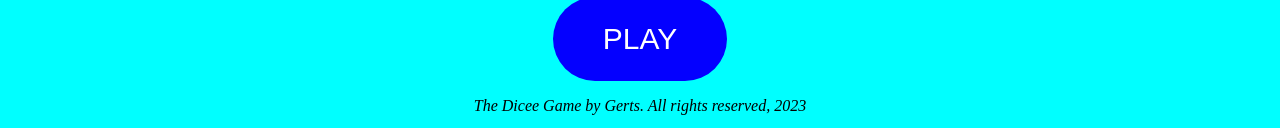
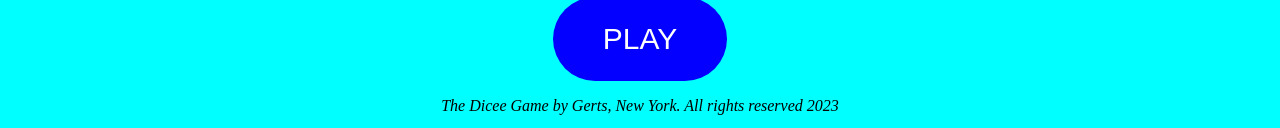
Before and after one commit to Gerts-official/TheDiceeGame, a plain HTML site: page index.html in a window 1280 px wide. Shown: the part 881-1009 px from the top of the page. Drawn offline with Linux system fonts and the light colour scheme.

Commit message:
index.html

```diff
--- a/index.html
+++ b/index.html
@@ -40,7 +40,7 @@
     </div>
 
     <div class="item footer">
-        <p>The Dicee Game by Gerts. All rights reserved, 2023<p>
+        <p>The Dicee Game by Gerts, New York. All rights reserved 2023<p>
     </div>
 
 
```
